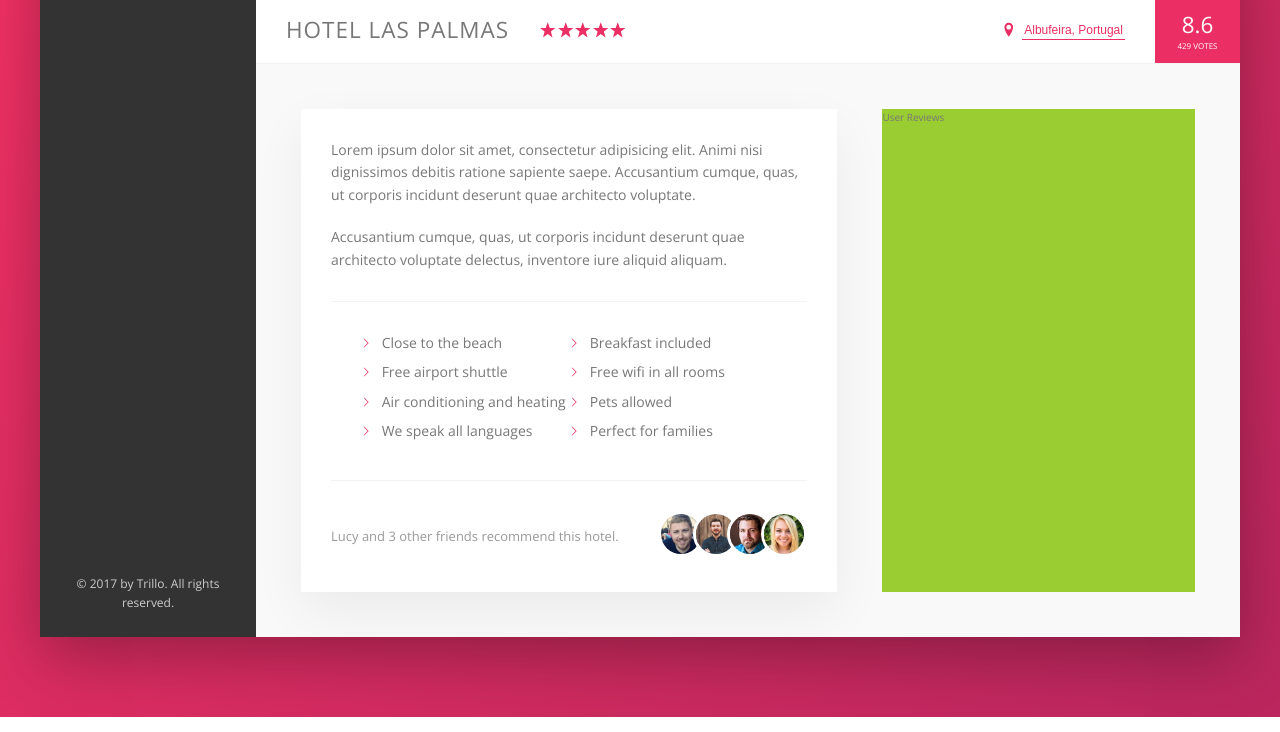
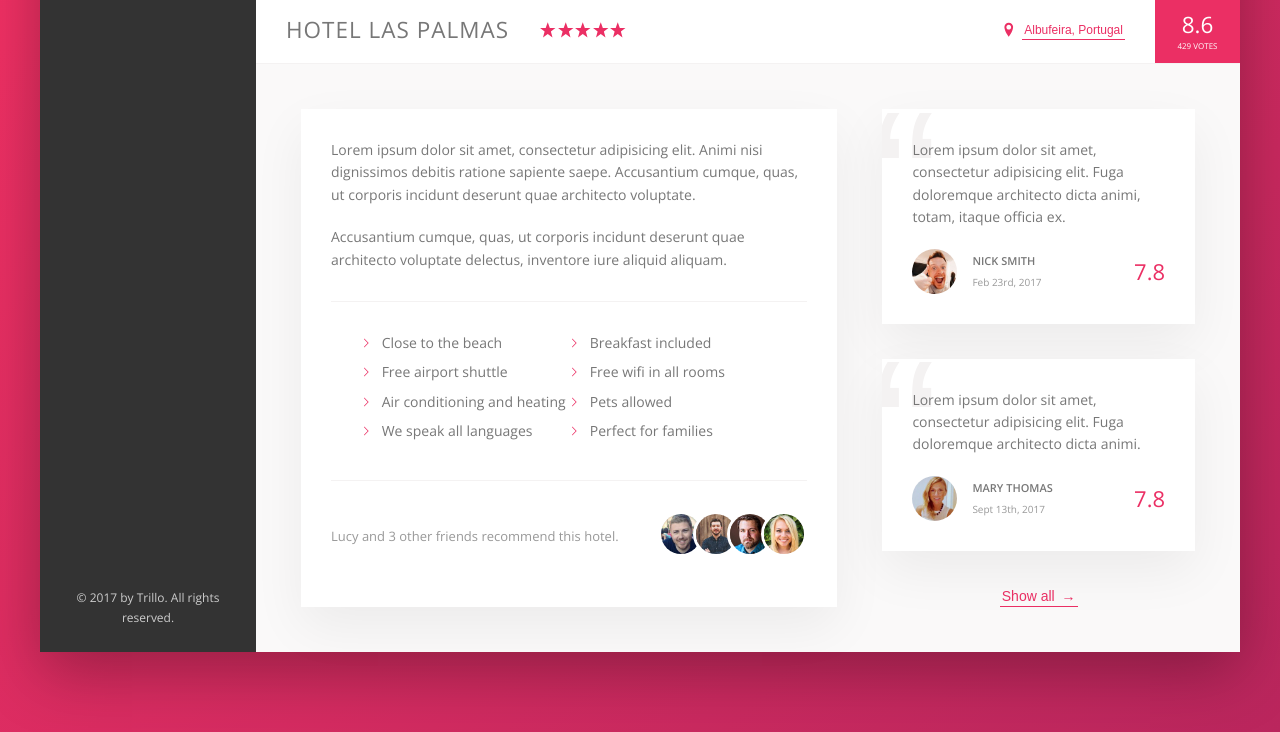
Before and after one commit to ArmandoHerra/Trillo, a website: page index.html in a window 1280 px wide. Shown: the part 538-1270 px from the top of the page. Drawn offline with nearby package versions, Linux system fonts and the light colour scheme.

Commit message:
Finished the user reviews section.

```diff
--- a/index.html
+++ b/index.html
@@ -178,7 +178,45 @@
                             </div>
                         </div>
                         <div class="user-reviews">
-                            User Reviews
+                            <figure class="review">
+                                <bloquote class="review__text">
+                                    Lorem ipsum dolor sit amet, consectetur adipisicing elit. Fuga doloremque architecto dicta animi, totam, itaque officia ex.
+                                </bloquote>
+                                <figcaption class="review__user">
+                                    <img src="img/user-1.jpg" alt="User 1" class="review__photo">
+                                    <div class="review__user-box">
+                                        <p class="review__user-name">
+                                            Nick Smith
+                                        </p>
+                                        <p class="review__user-date">
+                                            Feb 23rd, 2017
+                                        </p>
+                                    </div>
+                                    <div class="review__rating">
+                                        7.8
+                                    </div>
+                                </figcaption>
+                            </figure>
+                            <figure class="review">
+                                <bloquote class="review__text">
+                                    Lorem ipsum dolor sit amet, consectetur adipisicing elit. Fuga doloremque architecto dicta animi.
+                                </bloquote>
+                                <figcaption class="review__user">
+                                    <img src="img/user-2.jpg" alt="User 1" class="review__photo">
+                                    <div class="review__user-box">
+                                        <p class="review__user-name">
+                                            Mary Thomas
+                                        </p>
+                                        <p class="review__user-date">
+                                            Sept 13th, 2017
+                                        </p>
+                                    </div>
+                                    <div class="review__rating">
+                                        7.8
+                                    </div>
+                                </figcaption>
+                            </figure>
+                            <button class="btn-inline">Show all <span>&rarr;</span></button>
                         </div>
                     </div>
                 </main>
--- a/sass/_components.scss
+++ b/sass/_components.scss
@@ -241,8 +241,15 @@
     background-color: transparent;
     cursor: pointer;
     transition: all .2s;
+    & span {
+        margin-left: 3px;
+        transition: margin-left .2s;
+    }
     &:hover {
         color: var(--color-grey-dark-1);
+        span {
+            margin-left: 8px;
+        }
     }
     &:focus {
         outline: none;
@@ -330,3 +337,59 @@
         }
     }
 }
+
+////////////////
+// Reviews
+
+.review {
+    background-color: #fff;
+    box-shadow: var(--shadow-light);
+    padding: 3rem;
+    margin-bottom: 3.5rem;
+    position: relative;
+    overflow: hidden;
+    &__text {
+        z-index: 10;
+        position: relative;
+    }
+    &__user {
+        margin-top: 2rem;
+        display: flex;
+        align-items: center;
+    }
+    &__photo {
+        height: 4.5rem;
+        width: 4.5rem;
+        border-radius: 50%;
+        margin-right: 1.5rem;
+    }
+    &__user-box {
+        margin-right: auto;
+    }
+    &__user-name {
+        font-size: 1.1rem;
+        font-weight: 600;
+        text-transform: uppercase;
+        margin-bottom: .4rem;
+    }
+    &__user-date {
+        font-size: 1rem;
+        color: var(--color-grey-dark-3);
+    }
+    &__rating {
+        color: var(--color-primary);
+        font-size: 2.2rem;
+        font-weight: 300;
+    }
+    &::before {
+        content: "\201C";
+        position: absolute;
+        top: -2.75rem;
+        left: -1rem;
+        line-height: 1;
+        font-size: 20rem;
+        color: var(--color-grey-light-2);
+        font-family: sans-serif;
+        z-index: 1;
+    }
+}
--- a/sass/_layout.scss
+++ b/sass/_layout.scss
@@ -34,6 +34,7 @@
 }
 
 .detail {
+    font-size: 1.4rem;
     display: flex;
     padding: 4.5rem;
     background-color: var(--color-grey-light-1);
@@ -41,7 +42,6 @@
 }
 
 .description {
-    font-size: 14px;
     background-color: #fff;
     box-shadow: var(--shadow-light);
     padding: 3rem;
@@ -50,6 +50,8 @@
 }
 
 .user-reviews {
-    background-color: yellowgreen;
     flex: 1;
+    display: flex;
+    flex-direction: column;
+    align-items: center;
 }
```
Also changed, not shown: css/style.css.
